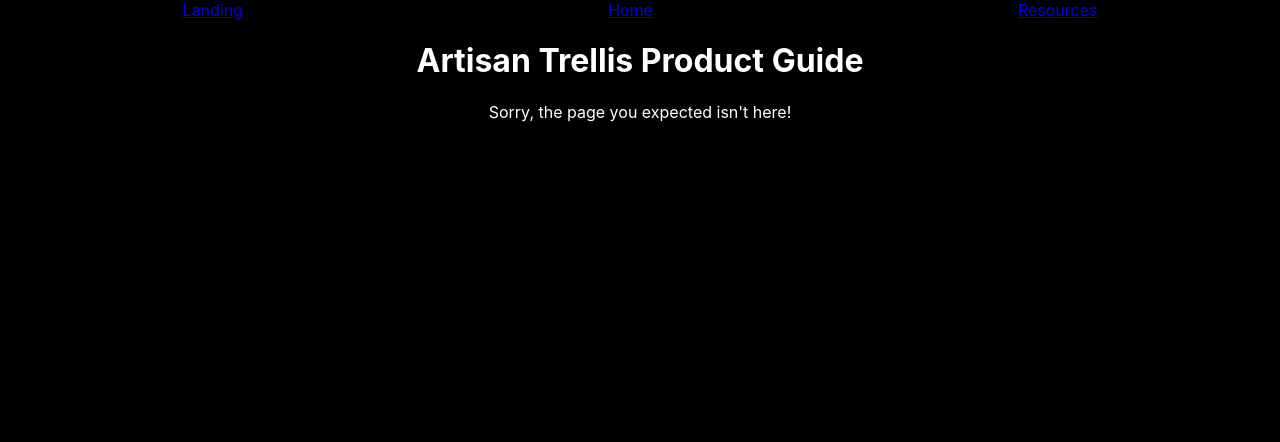
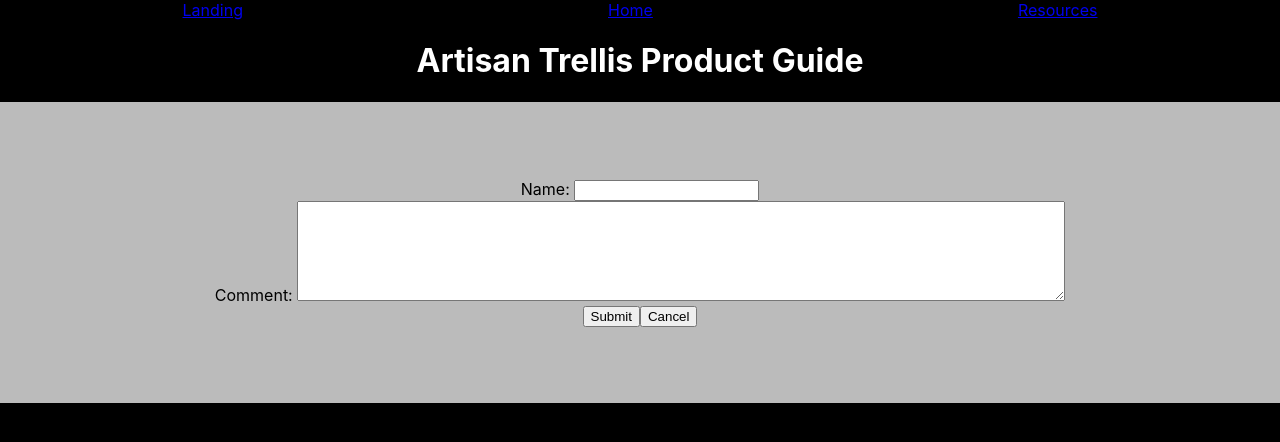
Before and after one commit to capnnemo2/at-product-guide, a React (Create React App) app: page /add-comment in a window 1280 px wide. Shown: the top 442 px of the page. Built offline with nearby package versions, Linux system fonts and the light colour scheme.

Commit message:
Creates addComment component

```diff
--- /dev/null
+++ b/src/AddComment/AddComment.js
@@ -0,0 +1,29 @@
+import React from "react";
+import "./AddComment.css";
+
+export default class AddComment extends React.Component {
+  handleClickCancel = () => {
+    this.props.history.goBack();
+  };
+
+  render() {
+    return (
+      <div className="AddComment">
+        <section>
+          <form className="addCommentForm">
+            <label htmlFor="user-name">Name: </label>
+            <input type="text" name="user-name" id="user-name" required />
+            <br />
+            <label htmlFor="user-comment">Comment: </label>
+            <textarea name="user-comment" id="user-comment"></textarea>
+            <br />
+            <button type="submit">Submit</button>
+            <button type="button" onClick={this.handleClickCancel}>
+              Cancel
+            </button>
+          </form>
+        </section>
+      </div>
+    );
+  }
+}
--- a/src/AddProduct/AddProduct.js
+++ b/src/AddProduct/AddProduct.js
@@ -2,6 +2,10 @@ import React from "react";
 import "./AddProduct.css";
 
 export default class AddProduct extends React.Component {
+  handleClickCancel = () => {
+    this.props.history.goBack();
+  };
+
   render() {
     return (
       <div className="AddProduct">
@@ -42,18 +46,14 @@ export default class AddProduct extends React.Component {
               <legend>Prep bend:</legend>
               <div className="textarea__container">
                 <label for="bends">Bend instructions:</label>
-                <textarea type="text" name="bends" id="bends"></textarea>
+                <textarea name="bends" id="bends"></textarea>
               </div>
             </fieldset>
             <fieldset>
               <legend>Prep weld:</legend>
               <div className="textarea__container">
                 <label for="prep-weld">Weld instructions:</label>
-                <textarea
-                  type="text"
-                  name="prep-weld"
-                  id="prep-weld"
-                ></textarea>
+                <textarea name="prep-weld" id="prep-weld"></textarea>
               </div>
             </fieldset>
             <fieldset>
@@ -61,10 +61,13 @@ export default class AddProduct extends React.Component {
               <legend>Weld:</legend>
               <div className="textarea__container">
                 <label for="weld">Weld instructions:</label>
-                <textarea type="text" name="weld" id="weld"></textarea>
+                <textarea name="weld" id="weld"></textarea>
               </div>
             </fieldset>
             <button type="submit">Submit</button>
+            <button type="button" onClick={this.handleClickCancel}>
+              Cancel
+            </button>
           </form>
         </section>
       </div>
--- a/src/App.js
+++ b/src/App.js
@@ -8,17 +8,17 @@ import ProductDetails from "./ProductDetails/ProductDetails";
 import AddProduct from "./AddProduct/AddProduct";
 import NotFound from "./NotFound/NotFound";
 import "./App.css";
+import AddComment from "./AddComment/AddComment";
 
 export default class App extends React.Component {
   render() {
     return (
       <div className="App">
         <nav>
-          {/* <Route path="/home" component={Nav} /> */}
           <Nav />
         </nav>
         <header>
-          {/* maybe just want the header for the landing and home page, when you look at individual products maybe just a navbar */}
+          {/* maybe just want the header for the landing and home page, when you look at individual products maybe just a navbar? */}
           <Header />
         </header>
 
@@ -31,6 +31,7 @@ export default class App extends React.Component {
               component={ProductDetails}
             />
             <Route path="/add-product" component={AddProduct} />
+            <Route path="/add-comment" component={AddComment} />
             <Route component={NotFound} />
           </Switch>
         </main>
--- a/src/ProductDetails/ProductDetails.js
+++ b/src/ProductDetails/ProductDetails.js
@@ -79,7 +79,7 @@ export default class ProductDetails extends React.Component {
               ))}
             </ul>
           </div>
-          <button type="button">Add comment</button>
+          <Link to={"/Add-comment"}>Add comment</Link>
         </section>
       </div>
     );
```
Also changed, not shown: src/AddComment/AddComment.css (added).
